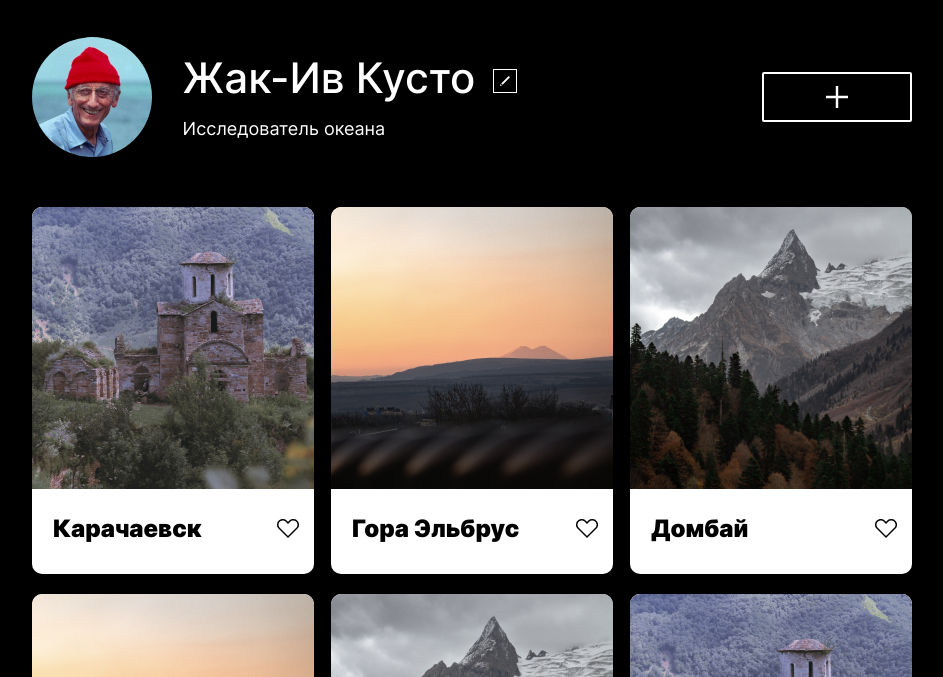
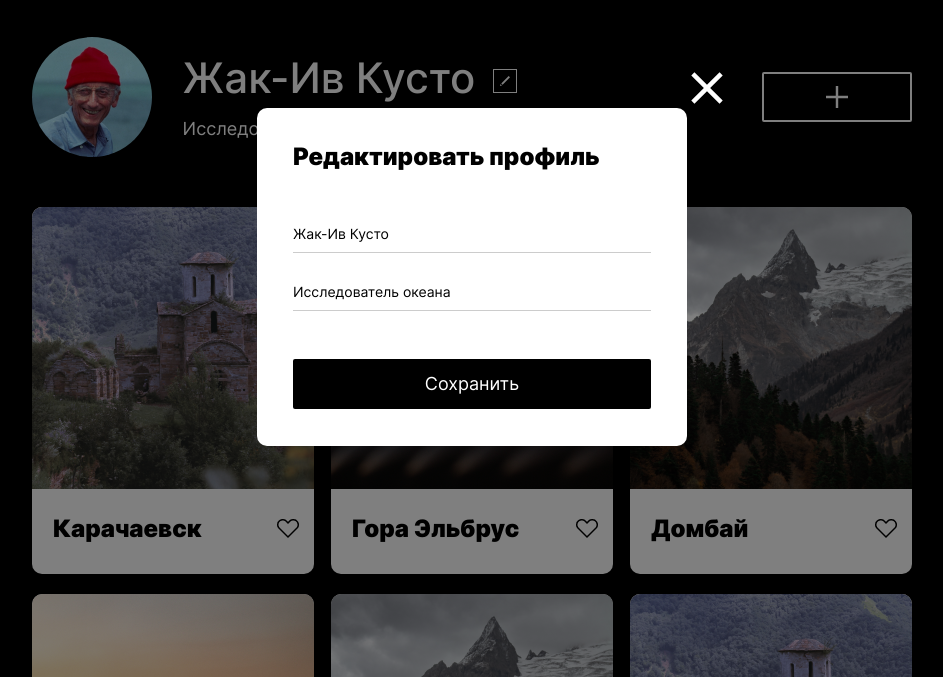
Before and after one commit to YaPopovAndrey/Mesto, a plain HTML site: page index.html in a window 1280 px wide. Both pictures are taken after a click on the button 673 px from the left and 204 px from the top of the page. Shown: the part 123-800 px from the top of the page, without its empty margins (168-1111 px from the left). Drawn offline with Linux system fonts and the light colour scheme.

Commit message:
copy mesto

```diff
--- a/blocks/elements/__like/elements__like.css
+++ b/blocks/elements/__like/elements__like.css
@@ -9,6 +9,7 @@
     outline: none;
     margin: 25px 15px 31px 0;
     padding: 0;
+    cursor: pointer;
 }
 
 .elements__like:hover {
--- /dev/null
+++ b/blocks/popup/__button-close/popup__button-close.css
@@ -0,0 +1,19 @@
+.popup__button-close {
+    padding: 0;
+    margin: 0;
+    background-image: url(../../../images/CloseIcon.svg);
+    background-position: center;
+    background-repeat: no-repeat;
+    background-color: #000;
+    min-width: 40px;
+    min-height: 40px;
+    border: none;
+    position: absolute;
+    top: -40px;
+    right: -40px;
+    cursor: pointer;
+}
+
+.popup__button-close:hover {
+    opacity: 60%;
+}
--- /dev/null
+++ b/blocks/popup/__button-save/popup__button-save.css
@@ -0,0 +1,20 @@
+.popup__button-save {
+    font-size: 18px;
+    line-height: 22px;
+    font-weight: 400;
+    font-family: inherit;
+    max-width: 358px;
+    min-height: 50px;
+    width: 100%;
+    background-color: #000;
+    color: #fff;
+    border-radius: 2px;
+    border: none;
+    padding: 0;
+    margin: 48px 0 37px;
+    cursor: pointer;
+}
+
+.popup__button-save:hover {
+    opacity: 80%;
+}
--- /dev/null
+++ b/blocks/popup/__content/popup__content.css
@@ -0,0 +1,12 @@
+.popup__content {
+    display: flex;
+    justify-content: center;
+    align-items: center;
+    flex-direction: column;
+    max-width: 430px;
+    width: 100%;
+    background-color: #fff;
+    position: relative;
+    box-sizing: border-box;
+    border-radius: 10px;
+}
--- /dev/null
+++ b/blocks/popup/__input/popup__input.css
@@ -0,0 +1,17 @@
+.popup__input {
+    display: block;
+    font-family: inherit;
+    font-size: 14px;
+    line-height: 17px;
+    font-weight: 400;
+    outline: none;
+    border: none;
+    border-bottom: 1px solid rgba(0, 0, 0, .2);;
+    max-width: 358px;
+    width: 100%;
+    padding: 30px 0 10px 0;
+}
+
+.popup__input:first-of-type {
+    padding: 54px 0 10px 0;
+}
--- /dev/null
+++ b/blocks/popup/__job-input/popup__job-input.css
@@ -0,0 +1,3 @@
+.popup__job-input {
+
+}
--- /dev/null
+++ b/blocks/popup/__name-input/popup__name-input.css
@@ -0,0 +1,3 @@
+.popup__name-input {
+
+}
--- /dev/null
+++ b/blocks/popup/__title/popup__title.css
@@ -0,0 +1,11 @@
+.popup__title {
+    color: #000;
+    font-size: 24px;
+    font-weight: 900;
+    line-height: 29px;
+    font-style: normal;
+    margin: 0;
+    align-self: flex-start;
+    padding-left: 36px;
+    padding-top: 34px;
+}
--- /dev/null
+++ b/blocks/popup/popup.css
@@ -0,0 +1,17 @@
+.popup {
+    display: flex;
+    flex-direction: column;
+    justify-content: center;
+    align-items: center;
+    background-color: rgba(0, 0, 0, .5);
+    position: fixed;
+    top: 0;
+    left: 0;
+    right: 0;
+    bottom: 0;
+    display: none;
+}
+
+.popup_is-opened {
+    display: flex;
+}
--- /dev/null
+++ b/blocks/popup/script.js
@@ -0,0 +1,13 @@
+let popup = document.querySelector('.popup');
+let showPopupButton = document.querySelector('.profile__edit-button');
+let closePopupButton = document.querySelector('.popup__button-close');
+
+function togglePopup() {
+    if (popup.classList.contains('popup_is-opened')) {}
+
+    popup.classList.toggle('popup_is-opened');
+
+}
+
+showPopupButton.addEventListener('click', togglePopup);
+closePopupButton.addEventListener('click', togglePopup);
--- a/blocks/profile/__add-button/profile__add-button.css
+++ b/blocks/profile/__add-button/profile__add-button.css
@@ -9,6 +9,7 @@
     border-radius: 2px;
     outline: none;
     padding: 0;
+    cursor: pointer;
 }
 
 .profile__add-button:hover {
--- a/blocks/profile/__edit-button/profile__edit-button.css
+++ b/blocks/profile/__edit-button/profile__edit-button.css
@@ -8,6 +8,7 @@
     border: 1px solid #ffffff;
     outline: none;
     padding: 0;
+    cursor: pointer;
 }
 
 .profile__edit-button:hover {
--- a/index.html
+++ b/index.html
@@ -19,11 +19,20 @@
                 <div class="profile__info">
                     <div class="profile__name-section">
                         <h1 class="profile__name">Жак-Ив Кусто</h1>
-                        <button class="profile__edit-button"></button>
+                        <button type="button" class="profile__edit-button"></button>
                     </div>
                     <p class="profile__profession">Исследователь океана</p>
                 </div>
-                <button class="profile__add-button"></button>
+                <button type="button" class="profile__add-button"></button>
+            </section>
+            <section class="popup">
+                <form action="#" class="popup__content">
+                    <h2 class="popup__title">Редактировать профиль</h2>
+                    <input type="text" value="Жак-Ив Кусто" class="popup__name-input popup__input">
+                    <input type="text" value="Исследователь океана" class="popup__job-input popup__input">
+                    <button type="submit" class="popup__button-save">Сохранить</button>
+                    <button type="button" class="popup__button-close"></button>
+                </form>
             </section>
             <ul class="elements root__section">
                 <li>
@@ -32,7 +41,7 @@
                         <figcaption>
                             <h2 class="elements__caption">Карачаевск</h2>
                         </figcaption>
-                        <button class="elements__like"></button>
+                        <button type="button" class="elements__like"></button>
                     </figure>
                 </li>
                 <li>
@@ -41,7 +50,7 @@
                         <figcaption>
                             <h2 class="elements__caption">Гора Эльбрус</h2>
                         </figcaption>
-                        <button class="elements__like"></button>
+                        <button type="button" class="elements__like"></button>
                     </figure>
                 </li>
                 <li>
@@ -50,7 +59,7 @@
                         <figcaption>
                             <h2 class="elements__caption">Домбай</h2>
                         </figcaption>
-                        <button class="elements__like"></button>
+                        <button type="button" class="elements__like"></button>
                     </figure>
                 </li>
                 <li>
@@ -59,7 +68,7 @@
                         <figcaption>
                             <h2 class="elements__caption">Гора Эльбрус</h2>
                         </figcaption>
-                        <button class="elements__like"></button>
+                        <button type="button" class="elements__like"></button>
                     </figure>
                 </li>
                 <li>
@@ -68,7 +77,7 @@
                         <figcaption>
                             <h2 class="elements__caption">Домбай</h2>
                         </figcaption>
-                        <button class="elements__like"></button>
+                        <button type="button" class="elements__like"></button>
                     </figure>
                 </li>
                 <li>
@@ -77,7 +86,7 @@
                         <figcaption>
                             <h2 class="elements__caption">Карачаево-Черкесия</h2>
                         </figcaption>
-                        <button class="elements__like"></button>
+                        <button type="button" class="elements__like"></button>
                     </figure>
                 </li>
             </ul>
@@ -86,6 +95,7 @@
             <p class="footer__copirate">&copy; 2021 Mesto Russia</p>
         </footer>
     </div>
+    <script src="./blocks/popup/script.js"></script>
 </body>
 
 </html>
--- a/page/index.css
+++ b/page/index.css
@@ -21,6 +21,15 @@
 @import url(../blocks/profile/__edit-button/profile__edit-button.css);
 @import url(../blocks/profile/__add-button/profile__add-button.css);
 
+@import url(../blocks/popup/popup.css);
+@import url(../blocks/popup/__content/popup__content.css);
+@import url(../blocks/popup/__title/popup__title.css);
+@import url(../blocks/popup/__input/popup__input.css);
+@import url(../blocks/popup/__name-input/popup__name-input.css);
+@import url(../blocks/popup/__job-input/popup__job-input.css);
+@import url(../blocks/popup/__button-save/popup__button-save.css);
+@import url(../blocks/popup/__button-close/popup__button-close.css);
+
 @import url(../blocks/elements/elements.css);
 @import url(../blocks/elements/__element/elements__element.css);
 @import url(../blocks/elements/__image/elements__image.css);
```
Also changed, not shown: images/Close Icon.png (added), images/CloseIcon.svg (added), images/edit-button.png (deleted).
